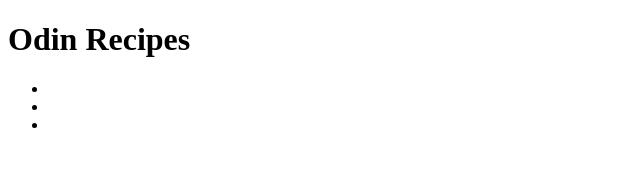
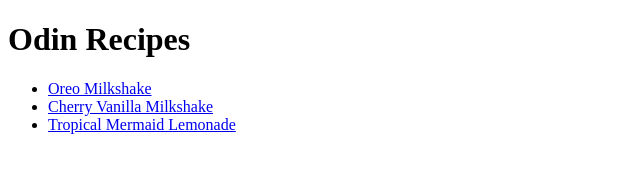
Before and after one commit to kousheyo-xx/odin-recipes, a plain HTML site: page index.html in a window 1280 px wide. Shown: the whole page, without its empty margins (0-640 px from the left). Drawn offline with Linux system fonts and the light colour scheme.

Commit message:
corrected a mistake at index.html forgot to add names at links so corrected that

```diff
--- a/index.html
+++ b/index.html
@@ -7,9 +7,9 @@
     <body>
         <h1>Odin Recipes</h1>
         <ul>
-            <li><a href="recipes/oreo_milkshake.html"></a></li>
-            <li><a href="recipes/cherry_vanilla.html"></a></li>
-            <li><a href="recipes/tropical_mermaid_lemonade.html"></a></li>
+            <li><a href="recipes/oreo_milkshake.html">Oreo Milkshake</a></li>
+            <li><a href="recipes/cherry_vanilla.html">Cherry Vanilla Milkshake</a></li>
+            <li><a href="recipes/tropical_mermaid_lemonade.html">Tropical Mermaid Lemonade</a></li>
         </ul>
     </body>
 </html>
```
